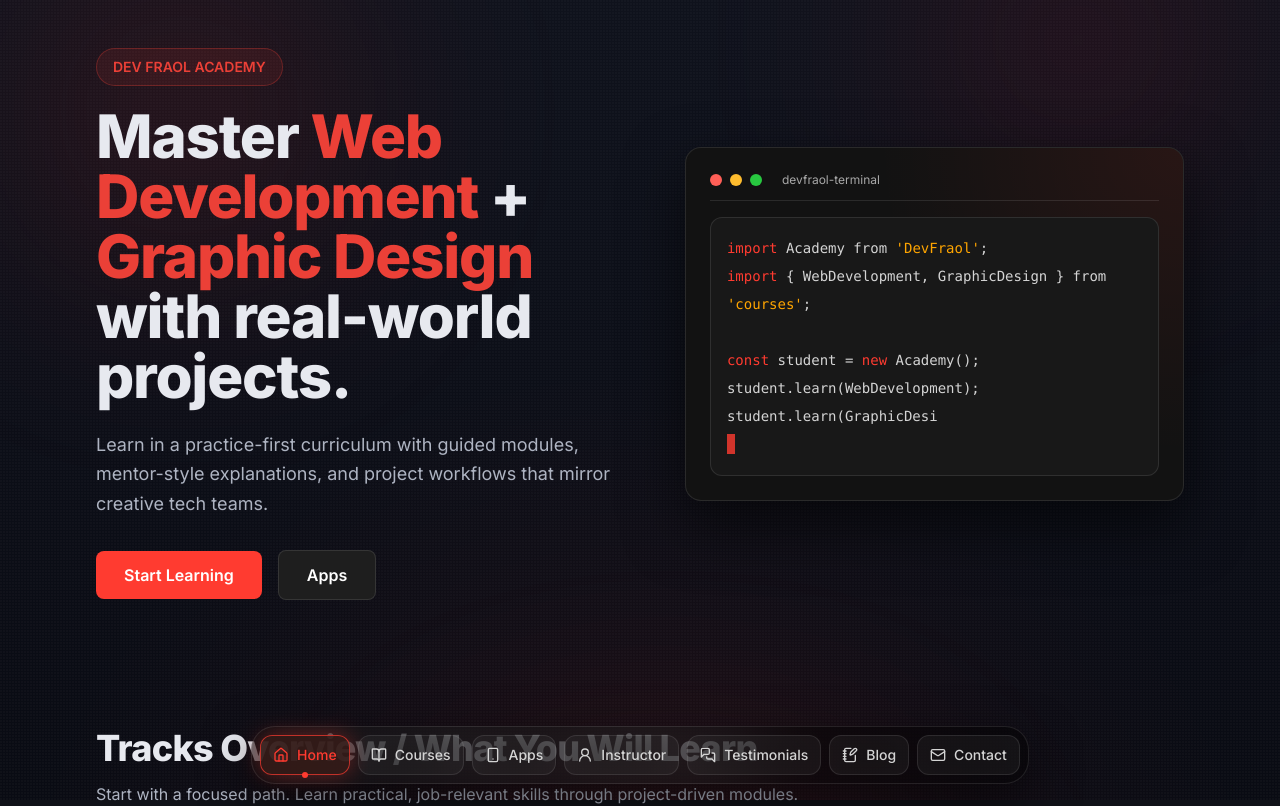
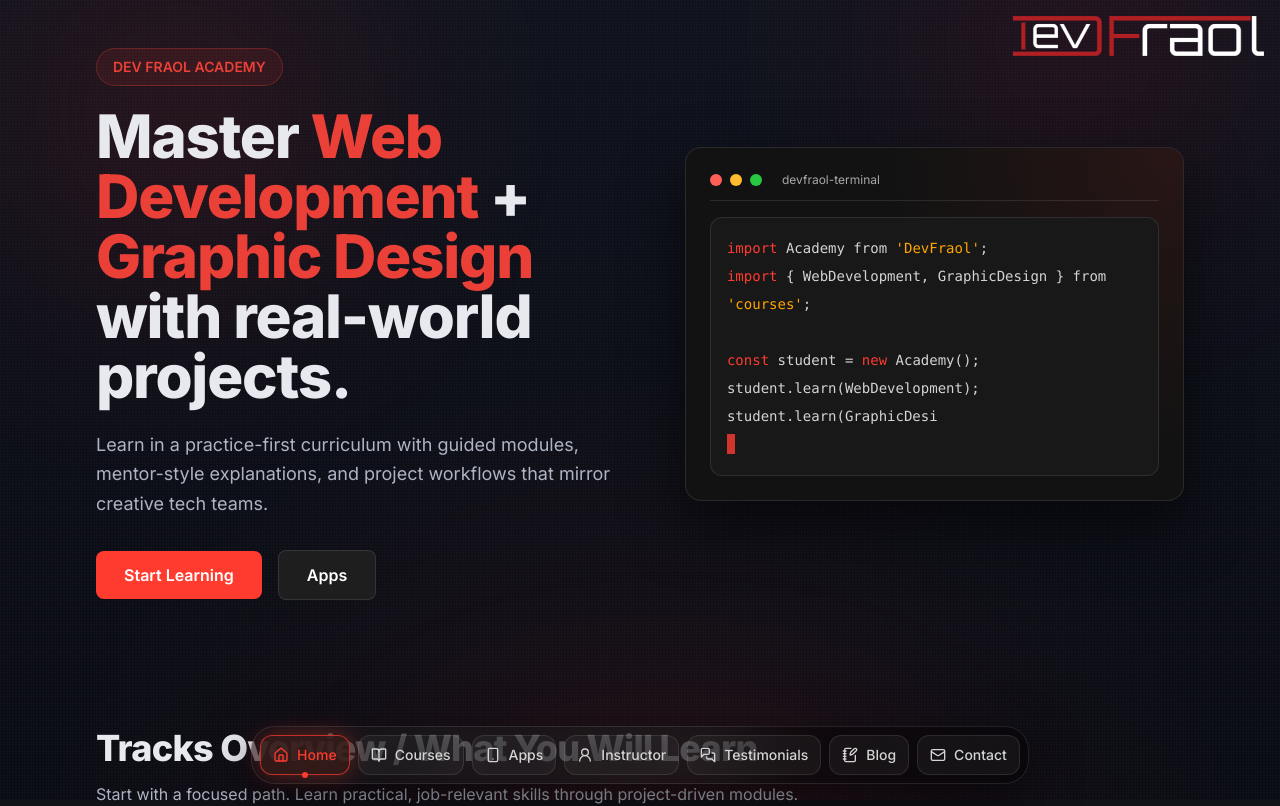
Before and after one commit to Fraol2728/devfraolweb, a React (Vite) app: page / in a window 1280 px wide. Shown: the top 806 px of the page. Built offline with nearby package versions, Linux system fonts and the light colour scheme.

Commit message:
Remove welcome overlay and show top-right logo

```diff
--- a/src/app/App.jsx
+++ b/src/app/App.jsx
@@ -1,4 +1,4 @@
-import { lazy, Suspense, useEffect, useState } from "react";
+import { lazy, Suspense } from "react";
 import { Navigate, Route, Routes } from "react-router-dom";
 import { motion } from "framer-motion";
 import { Analytics } from "@vercel/analytics/react";
@@ -10,8 +10,8 @@ import { FixedAuthActions } from "@/features/auth/FixedAuthActions";
 import { CodeFlowBackground } from "@/components/common/CodeFlowBackground";
 import { ErrorBoundary } from "@/components/common/ErrorBoundary";
 import { LoadingSpinner } from "@/shared/ui/LoadingSpinner";
+import logoDark from "@/assets/Logo dark.png";
 
-const WelcomePage = lazy(() => import("@/pages/WelcomePage").then((m) => ({ default: m.WelcomePage })));
 const Home = lazy(() => import("@/pages/Home").then((m) => ({ default: m.Home })));
 const Courses = lazy(() => import("@/pages/Courses").then((m) => ({ default: m.Courses })));
 const CourseDetail = lazy(() => import("@/pages/CourseDetail").then((m) => ({ default: m.CourseDetail })));
@@ -34,14 +34,6 @@ const SimplePlaceholderPage = lazy(() => import("@/pages/SimplePlaceholderPage")
 const NotFound = lazy(() => import("@/pages/NotFound").then((m) => ({ default: m.NotFound })));
 
 function App() {
-  const [welcomeComplete, setWelcomeComplete] = useState(false);
-
-  useEffect(() => {
-    if (welcomeComplete) return undefined;
-    const fallbackTimer = window.setTimeout(() => setWelcomeComplete(true), 9000);
-    return () => window.clearTimeout(fallbackTimer);
-  }, [welcomeComplete]);
-
   return (
     <AppProviders>
       <UserProvider>
@@ -50,6 +42,11 @@ function App() {
           <motion.div initial={{ opacity: 0, y: 22 }} animate={{ opacity: 1, y: 0 }} transition={{ duration: 0.75, ease: "easeOut" }}>
             <ScrollToTop />
             <FixedAuthActions />
+            <img
+              src={logoDark}
+              alt="Devfraol logo"
+              className="pointer-events-none fixed right-4 top-4 z-50 h-8 w-auto select-none sm:h-10"
+            />
             <Suspense fallback={<div className="flex min-h-[30vh] items-center justify-center"><LoadingSpinner label="Loading page..." /></div>}>
               <Routes>
                 <Route element={<MainLayout />}>
@@ -93,12 +90,6 @@ function App() {
             </Suspense>
             <Analytics />
           </motion.div>
-
-          {!welcomeComplete ? (
-            <Suspense fallback={null}>
-              <WelcomePage onWelcomeComplete={() => setWelcomeComplete(true)} />
-            </Suspense>
-          ) : null}
         </ErrorBoundary>
       </UserProvider>
     </AppProviders>
```
